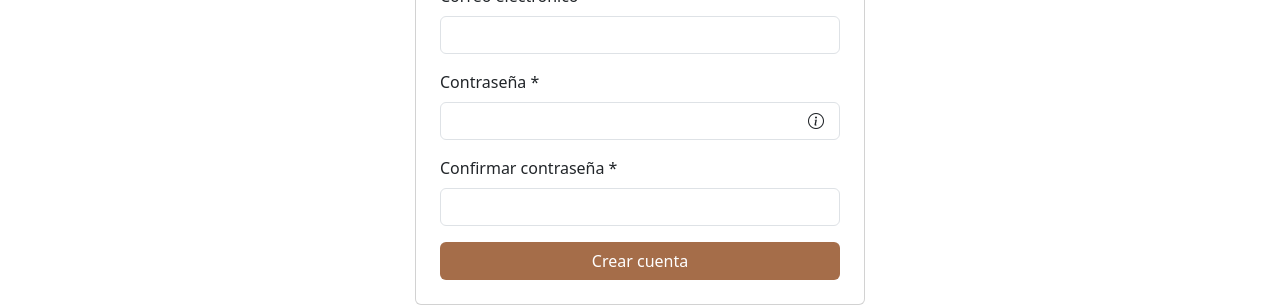
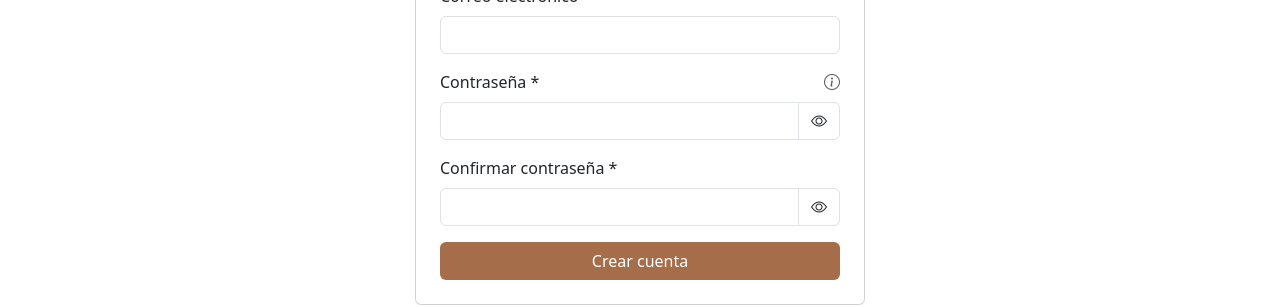
Before and after one commit to Vladimir-28/Nextsong-Web, a React (Vite) app in the folder Nextsong/: page /signUp in a window 1280 px wide. Shown: the part 353-660 px from the top of the page. Built offline with nearby package versions, Linux system fonts and the light colour scheme.

Commit message:
agregue el campo de visualizacion de contraseña

```diff
--- a/Nextsong/src/modules/access/views/SignUp.jsx
+++ b/Nextsong/src/modules/access/views/SignUp.jsx
@@ -6,6 +6,9 @@ import SuccessModal from "../../../components/SuccessModal";
 export default function Register() {
 
     const navigate = useNavigate();
+
+    const [showPassword, setShowPassword] = useState(false);
+    const [showConfirmPassword, setShowConfirmPassword] = useState(false);
 
     const [modal, setModal] = useState({
         show: false,
@@ -57,6 +60,7 @@ export default function Register() {
 
         try {
             await handleRegister(form);
+
             setModal({
                 show: true,
                 title: "Registro exitoso",
@@ -64,9 +68,9 @@ export default function Register() {
                 type: "success"
             });
 
-
         } catch (error) {
             console.error(error);
+
             setModal({
                 show: true,
                 title: "Error",
@@ -79,15 +83,13 @@ export default function Register() {
     return (
         <main className="d-flex flex-column align-items-center">
 
-            <div
-                className="d-flex justify-content-center align-items-center w-100"
-                style={{ minHeight: "80vh" }}
-            >
-                <div
-                    className="card border-1 mb-4 p-4"
-                    style={{ width: 450, overflow: "visible" }} // 👈 importante
-                >
+            <div className="d-flex justify-content-center align-items-center w-100"
+                style={{ minHeight: "80vh" }}>
 
+                <div className="card border-1 mb-4 p-4"
+                    style={{ width: 450, overflow: "visible" }}>
+
+                    {/* BACK */}
                     <Link
                         to="/login"
                         className="text-decoration-none d-inline-block mb-3 text-secondary"
@@ -95,6 +97,7 @@ export default function Register() {
                         ← Volver a inicio de sesión
                     </Link>
 
+                    {/* HEADER */}
                     <div className="text-center mb-4">
                         <h2 className="fw-bold">Crear cuenta</h2>
                         <p className="text-muted mb-0">
@@ -133,13 +136,22 @@ export default function Register() {
                         </div>
 
                         {/* PASSWORD */}
-                        <div className="col-12 position-relative">
-                            <label className="form-label">Contraseña *</label>
+                        <div className="col-12">
+                            <label className="form-label d-flex justify-content-between align-items-center">
+                                Contraseña *
 
-                            <div className="position-relative">
+                                <i
+                                    className="bi bi-info-circle text-muted"
+                                    style={{ cursor: "pointer" }}
+                                    onMouseEnter={() => setShowInfo(true)}
+                                    onMouseLeave={() => setShowInfo(false)}
+                                ></i>
+                            </label>
+
+                            <div className="input-group">
 
                                 <input
-                                    type="password"
+                                    type={showPassword ? "text" : "password"}
                                     name="password"
                                     className="form-control"
                                     value={form.password}
@@ -149,63 +161,51 @@ export default function Register() {
                                     required
                                 />
 
-                                {/* ICONO */}
                                 <span
-                                    className="position-absolute top-50 end-0 translate-middle-y me-3"
+                                    className="input-group-text bg-white"
                                     style={{ cursor: "pointer" }}
-                                    onMouseEnter={() => setShowInfo(true)}
-                                    onMouseLeave={() => setShowInfo(false)}
+                                    onClick={() => setShowPassword(!showPassword)}
                                 >
-                                    <i className="bi bi-info-circle"></i>
+                                    <i className={`bi ${showPassword ? "bi-eye-slash" : "bi-eye"}`}></i>
                                 </span>
+                            </div>
 
-                                {/* TARJETA FLOTANTE */}
+                            {/* INFO PASSWORD */}
                             {showInfo && (
-                                    <div
-                                        className="position-absolute bg-white border rounded shadow p-2"
-                                        style={{
-                                            top: "110%",
-                                            right: "0",
-                                            width: "250px",
-                                            zIndex: 10
-                                        }}
-                                    >
-                                        <small className={validations.length ? "text-success" : "text-danger"}>
-                                            • Mínimo 8 caracteres
-                                        </small><br />
-
-                                        <small className={validations.upper ? "text-success" : "text-danger"}>
-                                            • Una mayúscula
-                                        </small><br />
-
-                                        <small className={validations.lower ? "text-success" : "text-danger"}>
-                                            • Una minúscula
-                                        </small><br />
-
-                                        <small className={validations.number ? "text-success" : "text-danger"}>
-                                            • Un número
-                                        </small><br />
-
-                                        <small className={validations.special ? "text-success" : "text-danger"}>
-                                            • Un carácter especial
-                                        </small>
+                                <div className="position-absolute bg-white border rounded shadow p-2 mt-1"
+                                    style={{ width: "250px", zIndex: 10 }}>
+                                    <small className={validations.length ? "text-success" : "text-danger"}>• Mínimo 8 caracteres</small><br />
+                                    <small className={validations.upper ? "text-success" : "text-danger"}>• Una mayúscula</small><br />
+                                    <small className={validations.lower ? "text-success" : "text-danger"}>• Una minúscula</small><br />
+                                    <small className={validations.number ? "text-success" : "text-danger"}>• Un número</small><br />
+                                    <small className={validations.special ? "text-success" : "text-danger"}>• Un carácter especial</small>
                                 </div>
                             )}
-
-                            </div>
                         </div>
 
                         {/* CONFIRM PASSWORD */}
                         <div className="col-12">
                             <label className="form-label">Confirmar contraseña *</label>
+
+                            <div className="input-group">
+
                                 <input
-                                type="password"
+                                    type={showConfirmPassword ? "text" : "password"}
                                     name="confirmPassword"
                                     className="form-control"
                                     value={form.confirmPassword}
                                     onChange={handleChange}
                                     required
                                 />
+
+                                <span
+                                    className="input-group-text bg-white"
+                                    style={{ cursor: "pointer" }}
+                                    onClick={() => setShowConfirmPassword(!showConfirmPassword)}
+                                >
+                                    <i className={`bi ${showConfirmPassword ? "bi-eye-slash" : "bi-eye"}`}></i>
+                                </span>
+                            </div>
                         </div>
 
                         {/* BOTÓN */}
@@ -220,9 +220,10 @@ export default function Register() {
                         </div>
 
                     </form>
-
                 </div>
             </div>
+
+            {/* MODAL */}
             <SuccessModal
                 show={modal.show}
                 title={modal.title}
@@ -231,7 +232,6 @@ export default function Register() {
                 onClose={() => {
                     setModal({ ...modal, show: false });
 
-                    // 🔥 redirigir solo si fue éxito
                     if (modal.type === "success") {
                         navigate("/login");
                     }
```
Also changed, not shown: 1 other file (tests, documents, lock files or other folders). Lines whose indentation alone changed are shown as unchanged.
